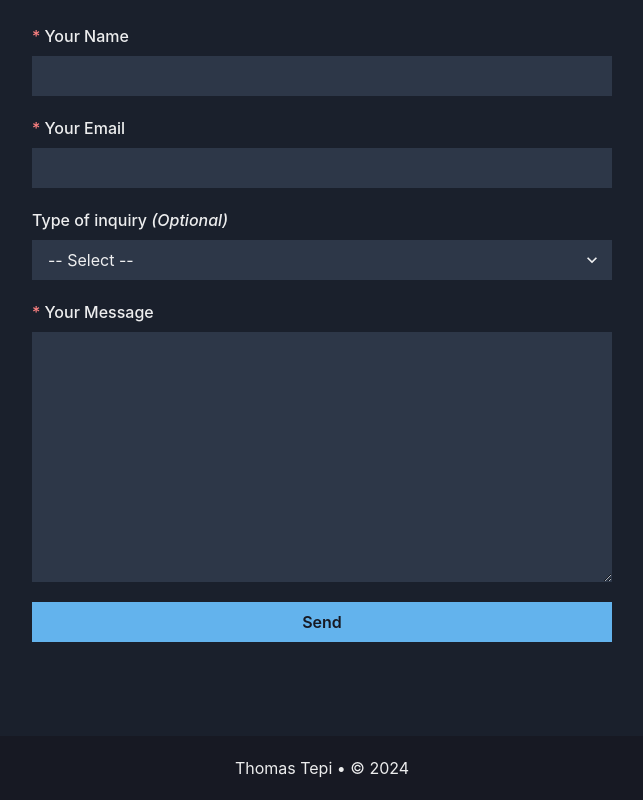
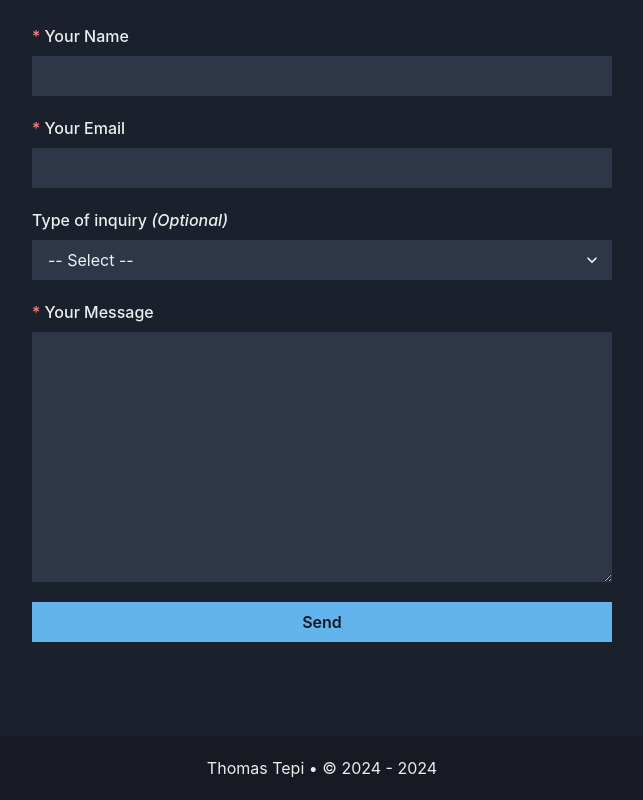
Before and after one commit to thomastepi/portfolio, a React (Create React App) app: page / in a window 1280 px wide. Shown: the part 3102-3902 px from the top of the page, without its empty margins (318-961 px from the left). Built offline with nearby package versions, Linux system fonts and the light colour scheme; no server answers; a web font is replaced by a local one.

Commit message:
update footer

```diff
--- a/src/components/Footer.js
+++ b/src/components/Footer.js
@@ -15,7 +15,7 @@ const Footer = () => {
           maxWidth="1024px"
           height={16}
         >
-          <p>Thomas Tepi • © {new Date().getFullYear()}</p>
+          <p>Thomas Tepi • © 2024 - {new Date().getFullYear()}</p>
         </Flex>
       </footer>
     </Box>
```
